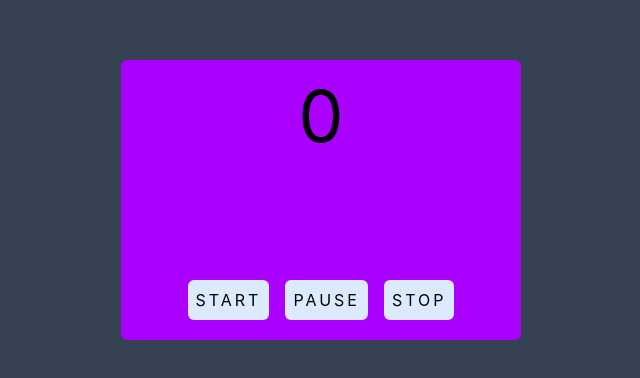
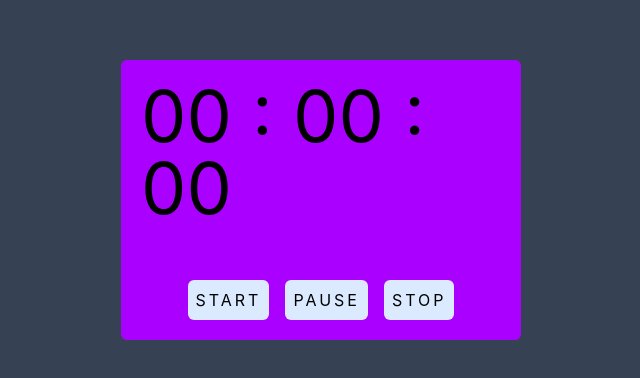
Before and after one commit to Tsiresiniaina/chronometer, a Vue app in the folder chronometer/: page / in a window 1280 px wide. Shown: the part 200-578 px from the top of the page, without its empty margins (319-959 px from the left). Built offline with nearby package versions, Linux system fonts and the light colour scheme.

Commit message:
Formattage en minuterie basique

```diff
--- a/chronometer/src/components/Chronometer.vue
+++ b/chronometer/src/components/Chronometer.vue
@@ -1,8 +1,9 @@
 <script setup>
-import { ref } from "vue";
+import { computed, ref } from "vue";
 const time = ref(0);
 const isRunning = ref(false);
 const intervalId = ref(null);
+
 function startTimer() {
   if (isRunning.value) {
     return;
@@ -16,6 +17,15 @@ function pauseTimer() {
   clearInterval(intervalId.value);
   isRunning.value = false
 }
+const seconde = computed(()=>{
+    return Math.floor( time.value % 60 )
+})
+const minutes = computed(()=>{
+    return Math.floor( (time.value / 60) % 60 )
+})
+const hours =  computed(()=>{
+    return Math.floor( (time.value / 3600) % 60 )
+})
 </script>
 <template>
   <div
@@ -23,7 +33,7 @@ function pauseTimer() {
   >
     <!-- EN TÊTE -->
     <div>
-      <span class="text-7xl">{{ time }}</span>
+      <span class="text-7xl">{{ String(hours).padStart(2,'0')}} : {{ String(minutes).padStart(2,'0') }} : {{ String(seconde).padStart(2,'0') }}</span>
     </div>
     <!-- CONTROL -->
     <div>
```
